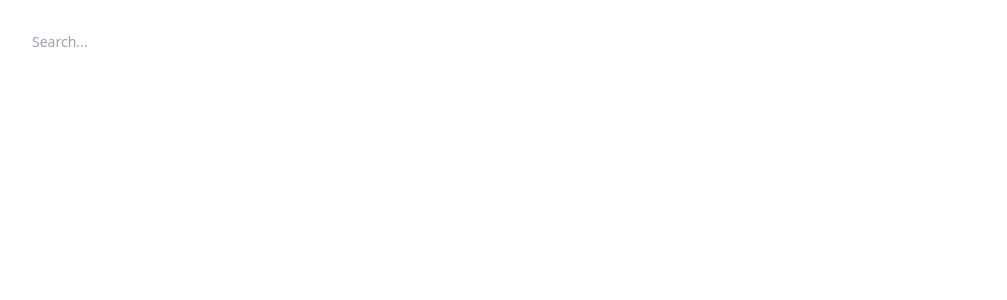
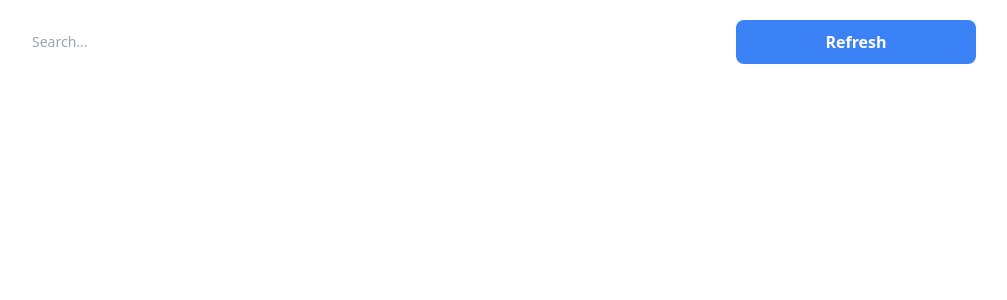
Before and after one commit to ismail06-49/alx-fe-reactjs, a React (Vite) app in the folder github-user-search/: page / in a window 1280 px wide. Shown: the top 300 px of the page, without its empty margins (144-1151 px from the left). Built offline with nearby package versions, Linux system fonts and the light colour scheme.

Commit message:
API integration

```diff
--- a/github-user-search/src/components/Search.jsx
+++ b/github-user-search/src/components/Search.jsx
@@ -7,6 +7,10 @@ export default function Search() {
     const [user, setUser ] = useState(null);
     const [loading, setLoading] = useState(false);
     const [error, setError] = useState(false);
+
+    function handleChange(e) {
+        e.preventDefault
+    }
 
     useEffect(() => {
         async function getData() {
@@ -27,8 +31,9 @@ export default function Search() {
 
     return (
         <div>
-            <form className=" w-3/4 mt-5 mx-auto">
-                <input type="text" className="py-3 px-4 block w-full border-gray-200 rounded-lg text-sm focus:border-blue-500 focus:ring-blue-500 disabled:opacity-50 disabled:pointer-events-none dark:bg-neutral-900 dark:border-neutral-700 dark:text-neutral-400 dark:placeholder-neutral-500 dark:focus:ring-neutral-600" placeholder="Search..." onChange={(e) => setSearch(e.target.value)} />
+            <form onSubmit={(e) => handleChange(e)} className=" w-3/4 mt-5 mx-auto flex flex-row">
+                <input type="text" className="py-3 px-4 block w-3/4 border-gray-200 rounded-lg text-sm focus:border-blue-500 focus:ring-blue-500 disabled:opacity-50 disabled:pointer-events-none dark:bg-neutral-900 dark:border-neutral-700 dark:text-neutral-400 dark:placeholder-neutral-500 dark:focus:ring-neutral-600" placeholder="Search..." onChange={(e) => setSearch(e.target.value)} />
+                <button className="w-1/4 bg-blue-500 hover:bg-blue-700 text-white font-bold py-2 px-4 rounded-lg" type="submit">Refresh</button>
             </form>
             {loading && <p>Loading...</p>}
             {error && <p>Looks like we can&apos;t find the user</p>}
--- a/github-user-search/src/services/githubService.js
+++ b/github-user-search/src/services/githubService.js
@@ -1,18 +1,17 @@
-
+import axios from 'axios';
 // console.log(process.env.REACT_APP_GITHUB_API_KEY);
 
 export async function fetchUserData(term) {
+
+    const options = {
+        method: 'GET',
+        url: `https://api.github.com/users/${term}`,
+    };
+
     try {
-        const response = await fetch(`https://api.github.com/users/${term}`);
-
-        if (!response.ok) {
-        throw new Error('Network response was not ok');
-        }
-
-        const data = await response.json();
-        console.log('Success:', data);
-        return data;
+        const response = await axios.request(options);
+        return response.data;
     } catch (error) {
-        console.error('Error:', error);
+        console.error(error);
     }
 }
```
